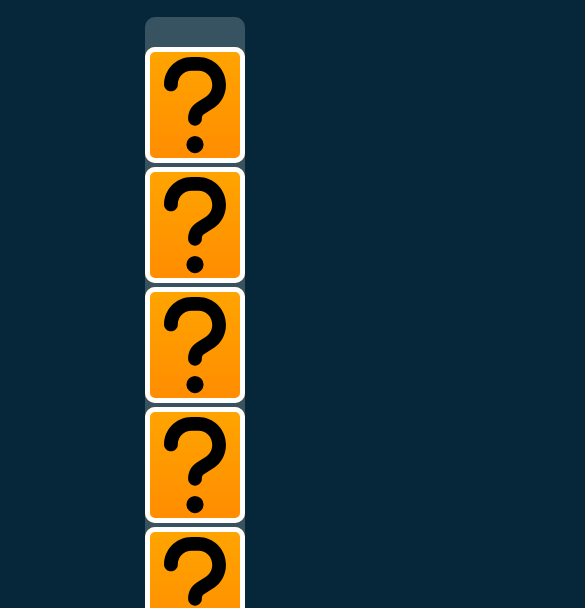
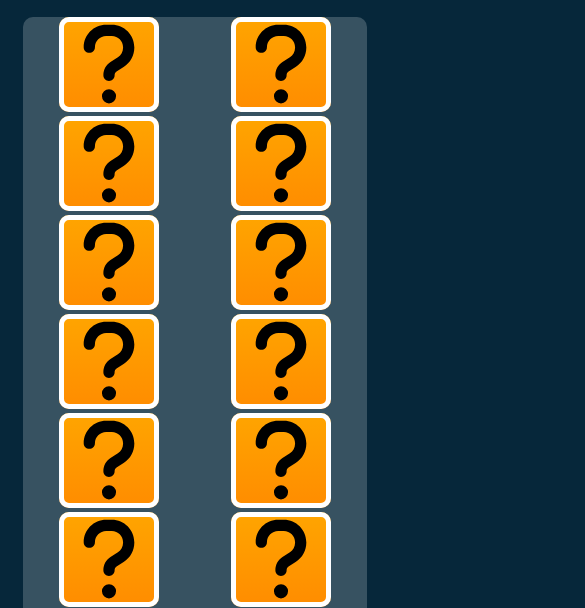
Before and after one commit to lucas-abratti/ProyectoFinalLabo3API, a website built with Vite: page memotest.html in a window 390 px wide. Shown: the part 174-782 px from the top of the page, 585 px wide, since content can reach past the window. Built offline with nearby package versions, Linux system fonts and the light colour scheme; a script that the page names is missing.

Commit message:
toma lucas

```diff
--- a/memotest-style.css
+++ b/memotest-style.css
@@ -110,6 +110,8 @@ body {
 :root {
   --w: calc(55vw / 6);
   --h: calc(55vh / 4);
+  --w2: calc(45vw / 6);
+  --h2: calc(45vh / 4);
 }
 
 * {
@@ -130,15 +132,20 @@ body {
 }
 
 #tablero {
-  margin: 20px 400px;
   background-color: rgba(255, 255, 255, 0.2);
   border-radius: 10px;
-  padding: 30px 0;
+  width: 100%;
+  display: grid;
+  grid-template-columns: repeat(4, 1fr);
+  grid-template-rows: repeat(4, 1fr);
+  grid-column-gap: 0px;
+  grid-row-gap: 0px;
+  margin-top: 20px;
 }
 
 .juego {
-  height: 800px;
-  width: auto;
+  height: auto;
+  width: 100%;
 }
 
 .titulo-juego {
@@ -158,7 +165,6 @@ div {
   display: inline-block;
 }
 
-.area-tarjeta,
 .tarjeta,
 .cara {
   width: var(--w);
@@ -303,6 +309,22 @@ footer {
   }
 }
 
+@media (max-width: 400px) {
+  #tablero {
+    grid-template-columns: repeat(2, 1fr);
+  }
+
+  .tarjeta, .cara {
+    width: var(--w2);
+    height: var(--h2);
+  }
+
+  img {
+    width: 100px;
+    height: 90px;
+  }
+}
+
 @media (max-width: 314px) {
   .box {
     width: 250px;
```
Also changed, not shown: memotest.html (+8 -8 lines).
